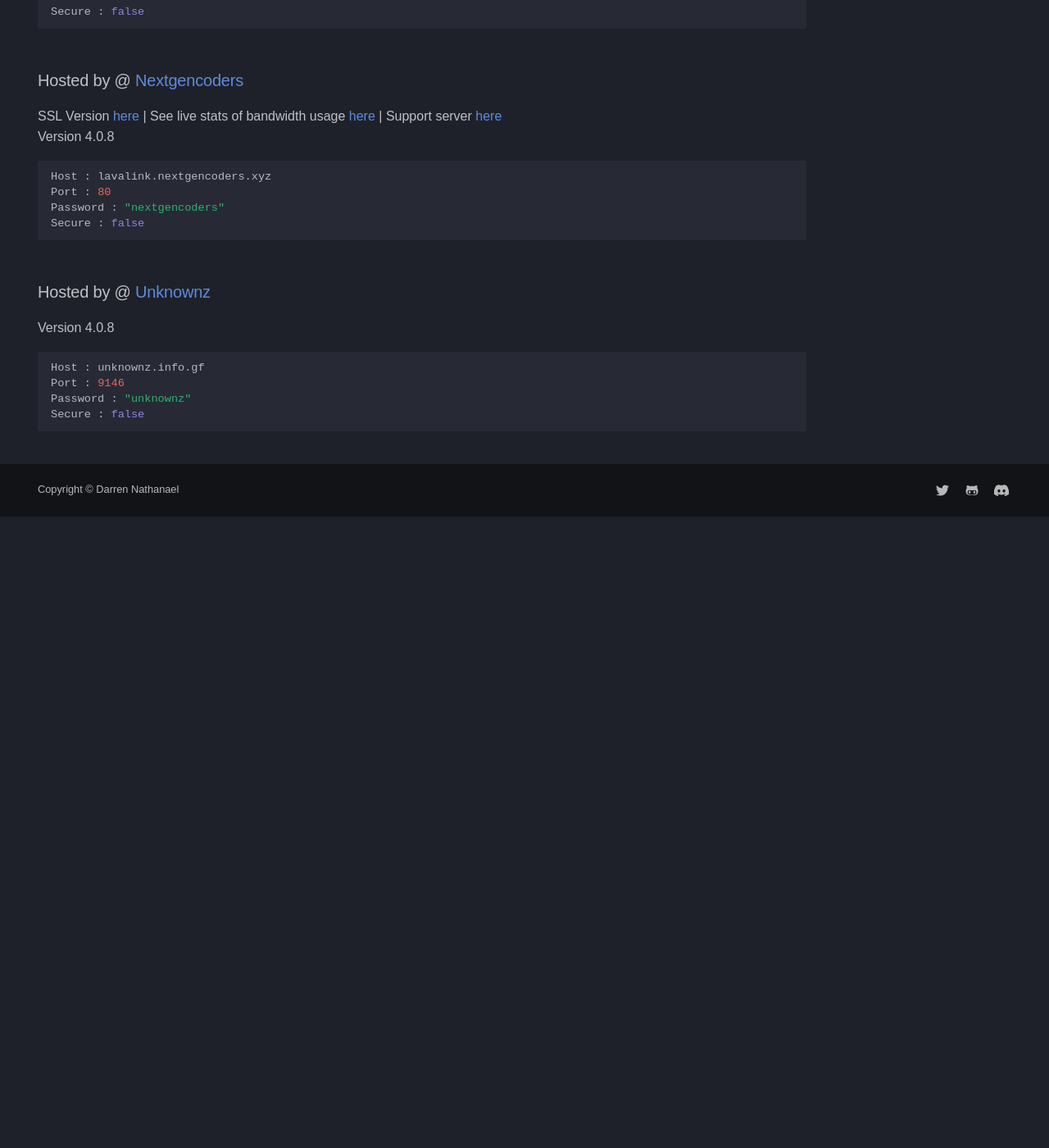
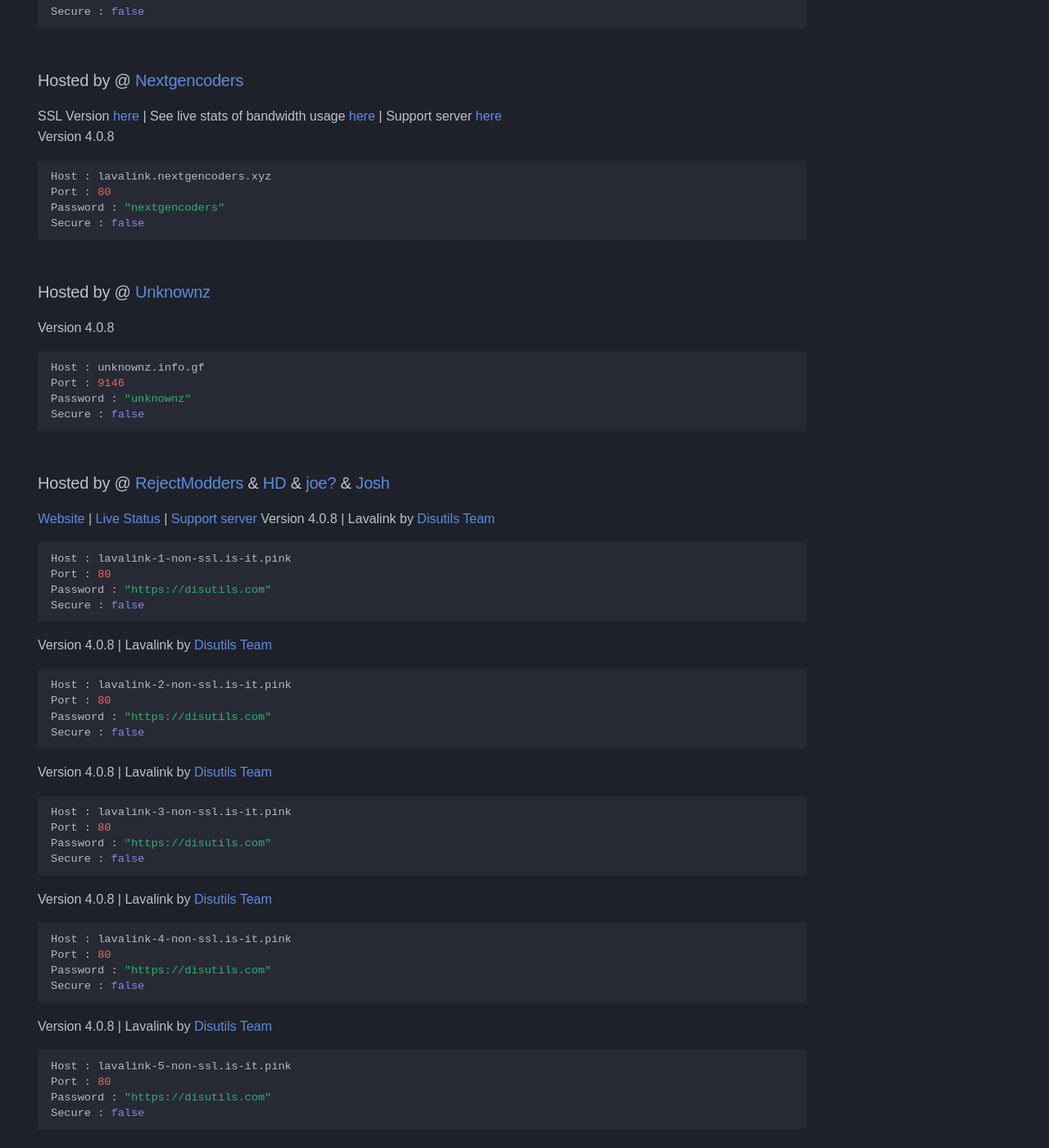
Before and after one commit to DarrenOfficial/lavalink-list, an MkDocs documentation site: the page built from docs/NoSSL/lavalink-without-ssl.md, in a window 1280 px wide and 1400 px high, scrolled down 2964 px. Shown: the whole window at 82% size. Built offline with MkDocs 1.6.1 and Material for MkDocs 9.7.7, drawn with Linux system fonts in a browser that asks for light colours; some web fonts are replaced; comment, search, counter and statistics services are not loaded; a style sheet for code colours, icons or effects is not loaded; before the commit the page ends 3594 px from its top, so only the background shows below that; some of the changed text lies outside the part shown.

Commit message:
Update lavalink-without-ssl.md (#672)

````diff
--- a/docs/NoSSL/lavalink-without-ssl.md
+++ b/docs/NoSSL/lavalink-without-ssl.md
@@ -153,3 +153,40 @@ Port : 9146
 Password : "unknownz"
 Secure : false
 ```
+### Hosted by @ [RejectModders](https://discord.com/users/418941954252996609) & [HD](https://discord.com/users/715406424947294290) & [joe?](https://discord.com/users/379395029086633985) & [Josh](https://discord.com/users/235926974558765056)
+[Website](https://disutils.com) | [Live Status](https://lavalink.disutils.com) | [Support server](https://discord.gg/28RuT8WsKT)
+Version 4.0.8 | Lavalink by [Disutils Team](https://disutils.com)
+```bash
+Host : lavalink-1-non-ssl.is-it.pink
+Port : 80
+Password : "https://disutils.com"
+Secure : false
+```
+Version 4.0.8 | Lavalink by [Disutils Team](https://disutils.com)
+```bash
+Host : lavalink-2-non-ssl.is-it.pink
+Port : 80
+Password : "https://disutils.com"
+Secure : false
+```
+Version 4.0.8 | Lavalink by [Disutils Team](https://disutils.com)
+```bash
+Host : lavalink-3-non-ssl.is-it.pink
+Port : 80
+Password : "https://disutils.com"
+Secure : false
+```
+Version 4.0.8 | Lavalink by [Disutils Team](https://disutils.com)
+```bash
+Host : lavalink-4-non-ssl.is-it.pink
+Port : 80
+Password : "https://disutils.com"
+Secure : false
+```
+Version 4.0.8 | Lavalink by [Disutils Team](https://disutils.com)
+```bash
+Host : lavalink-5-non-ssl.is-it.pink
+Port : 80
+Password : "https://disutils.com"
+Secure : false
+```
````
